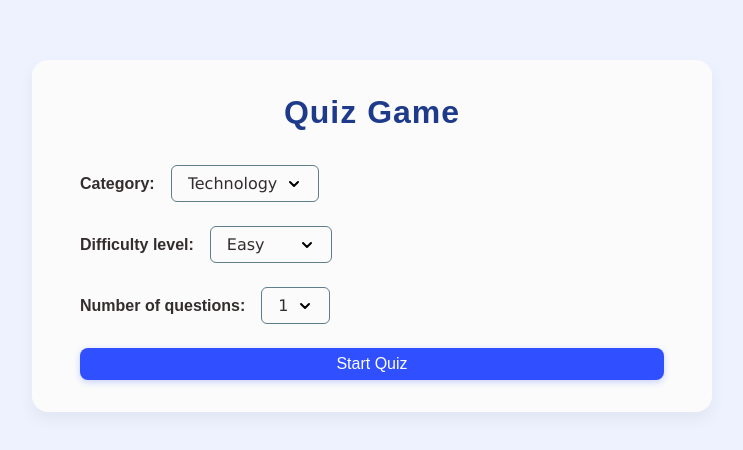
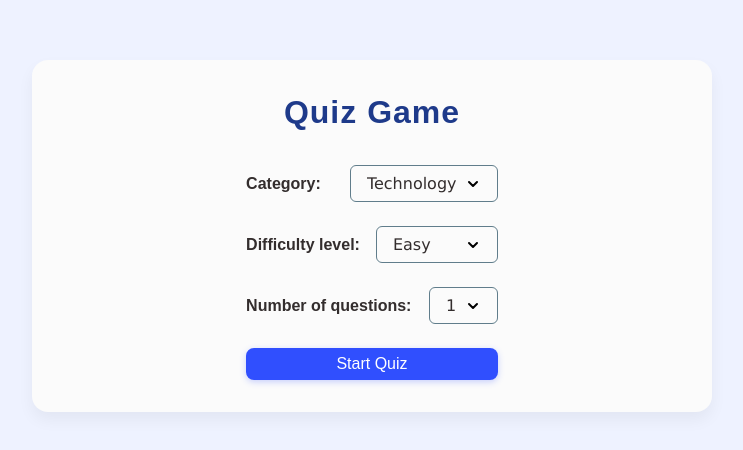
Before and after one commit to catalinbroinas/quiz-game, a React (Vite) app: page / in a window 1280 px wide. Shown: the part 164-614 px from the top of the page, without its empty margins (268-1011 px from the left). Built offline with nearby package versions, Linux system fonts and the light colour scheme.

Commit message:
style(GameSettings): refine form layout

```diff
--- a/src/react/components/features/Game/GameSettings/DifficultyLevel.jsx
+++ b/src/react/components/features/Game/GameSettings/DifficultyLevel.jsx
@@ -4,7 +4,7 @@ function DifficultyLevel({ difficulties, selectedDifficulty, onDifficultyChange
     value.charAt(0).toUpperCase() + value.slice(1);
 
   return (
-    <div className="form-select-group">
+    <div className="form-select-group justify-content-between">
       <label
         htmlFor="difficulty-level"
         className="form-label-text"
--- a/src/react/components/features/Game/GameSettings/NumberOfQuestions.jsx
+++ b/src/react/components/features/Game/GameSettings/NumberOfQuestions.jsx
@@ -1,7 +1,7 @@
 
 function NumberOfQuestions({ maxQuestions, selectedNumQuestions,  onNumQuestionsChange }) {
   return (
-    <div className="form-select-group">
+    <div className="form-select-group justify-content-between">
       <label
         htmlFor="number-of-questions"
         className="form-label-text"
--- a/src/react/components/features/Game/GameSettings/QuizCategory.jsx
+++ b/src/react/components/features/Game/GameSettings/QuizCategory.jsx
@@ -5,7 +5,7 @@ function QuizCategory({ category, onCategoryChange }) {
     value.charAt(0).toUpperCase() + value.slice(1);
 
   return (
-    <div className="form-select-group">
+    <div className="form-select-group justify-content-between">
       <label
         htmlFor="quiz-category"
         className="form-label-text"
--- a/src/scss/components/custom/_game.scss
+++ b/src/scss/components/custom/_game.scss
@@ -23,6 +23,12 @@
     text-align: center;
     margin-bottom: 2rem;
     letter-spacing: 1px;
+  }
+
+  &__settings {
+    margin: 0 auto;
+    width: fit-content;
+    max-width: 100%;
   }
 
   &__info {
```
